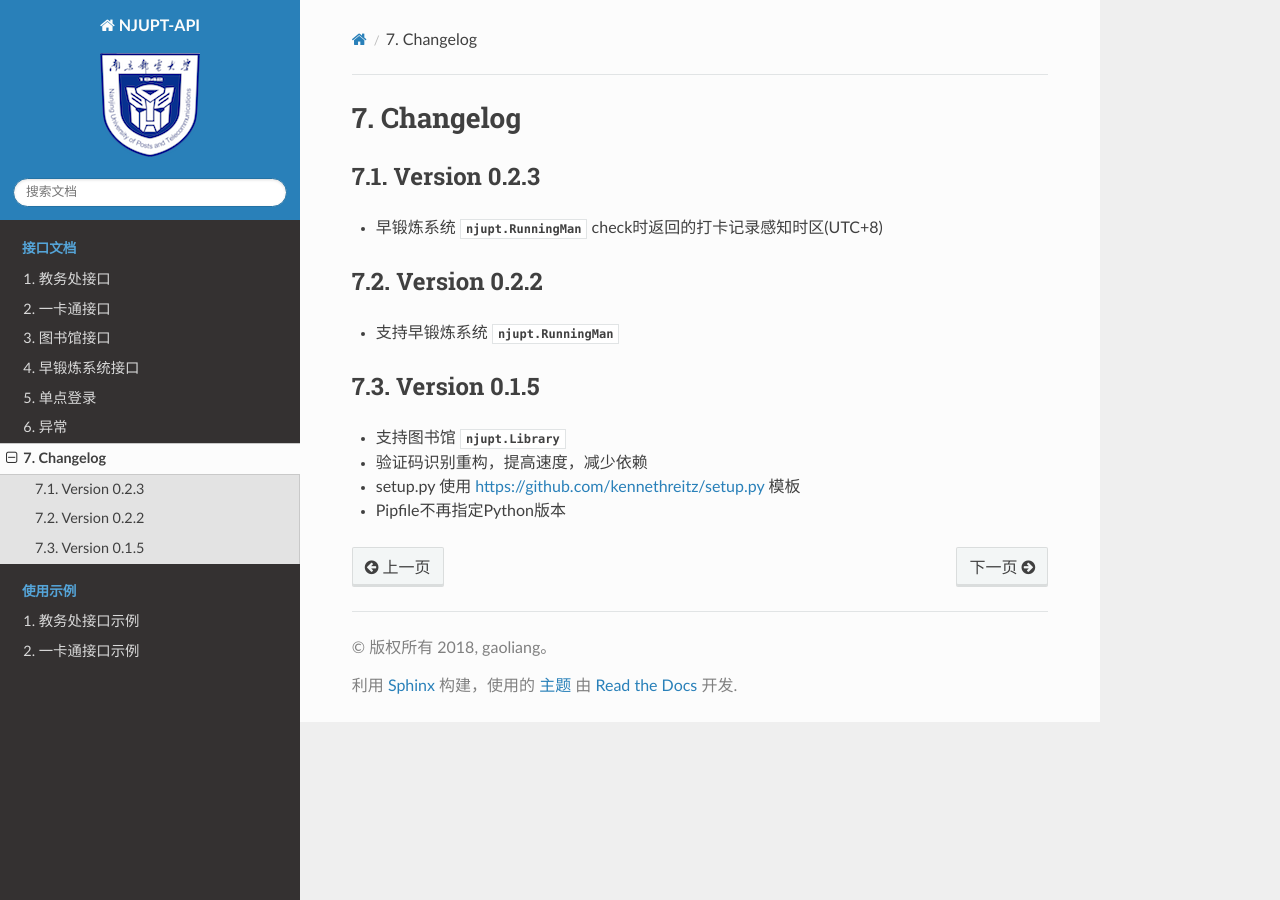
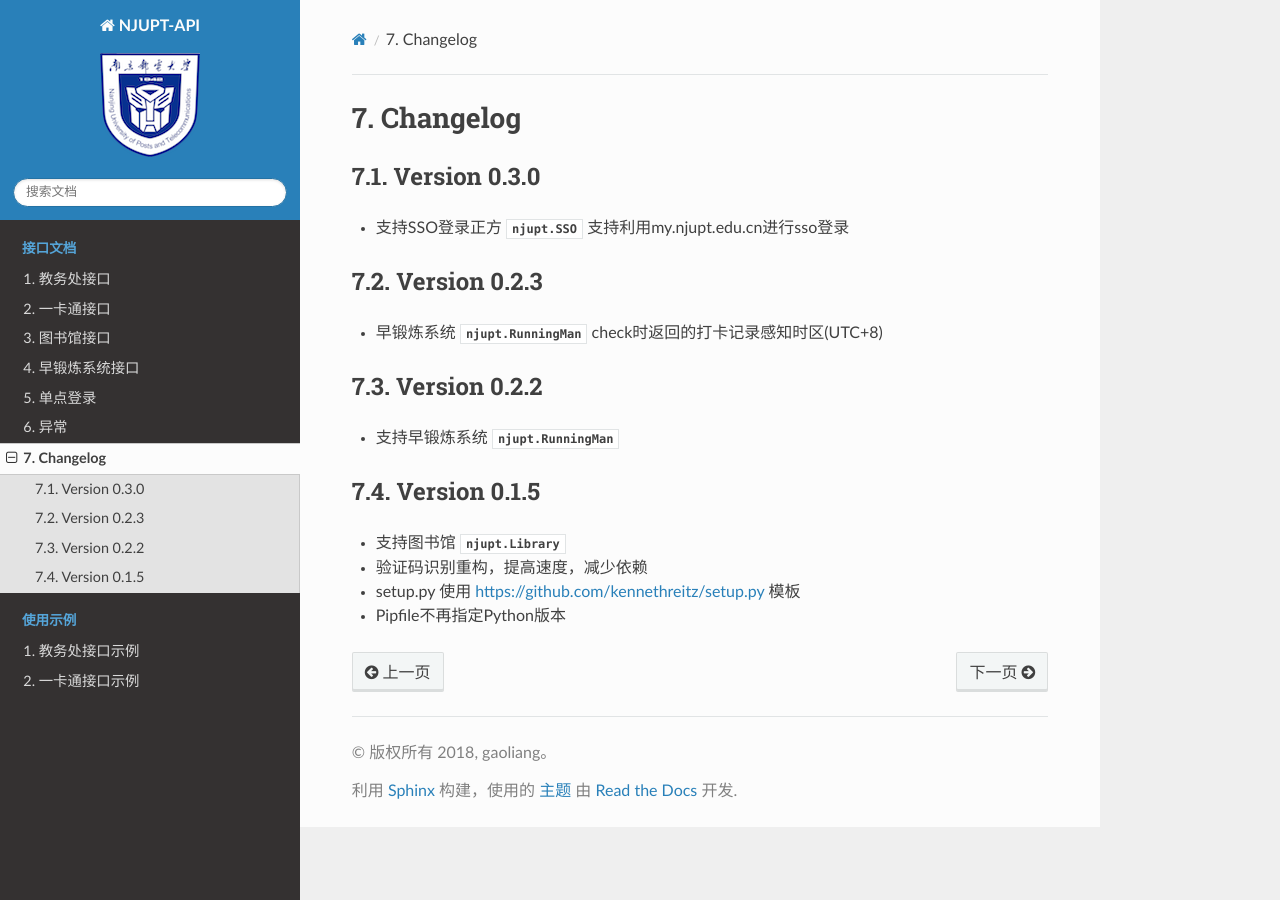
Before and after one commit to gaoliang/NJUPT-API, a Sphinx documentation site: the page built from docs/changes.rst, in a window 1280 px wide. Built offline with Sphinx 7.4.7 and the Read the Docs theme 2.0.0, drawn with Linux system fonts in a browser that asks for light colours.

```diff
--- a/docs/changes.rst
+++ b/docs/changes.rst
@@ -1,5 +1,11 @@
 Changelog
 ====================
+
+Version 0.3.0
+--------------
+
+- 支持SSO登录正方 :class:`njupt.SSO` 支持利用my.njupt.edu.cn进行sso登录
+
 
 Version 0.2.3
 --------------
--- a/setup.py
+++ b/setup.py
@@ -18,7 +18,7 @@
 EMAIL = 'me@gaoliang.im'
 AUTHOR = 'Gao Liang'
 REQUIRES_PYTHON = '>=3.0.0'
-VERSION = '1.0.0'
+VERSION = '0.3.0'
 
 # What packages are required for this module to be executed?
 REQUIRED = [
@@ -27,6 +27,7 @@
     'lxml',
     'pytz',
     'pillow',
+    'rsa'
 ]
 
 # The rest you shouldn't have to touch too much :)
```
Also changed, not shown: README.md (+1 -1 lines), .travis.yml.
